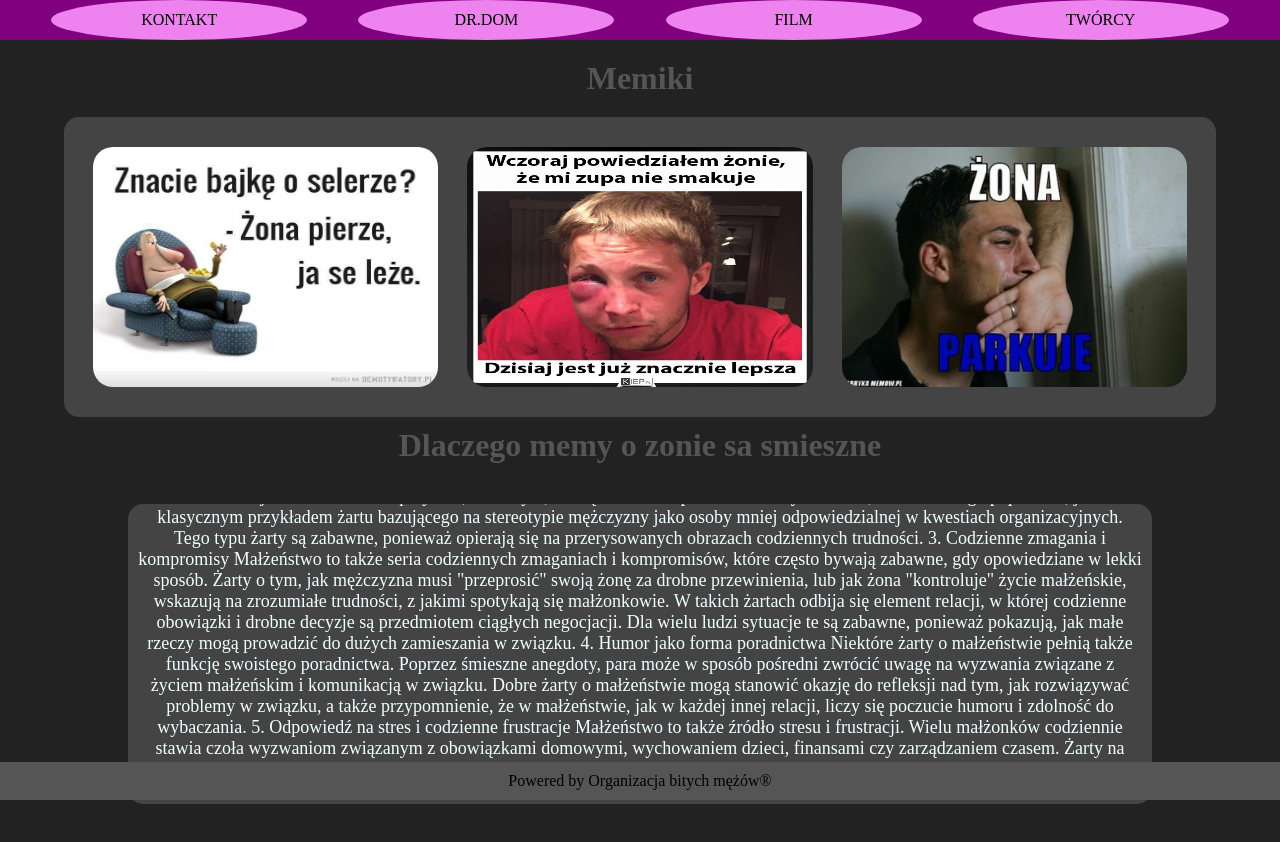
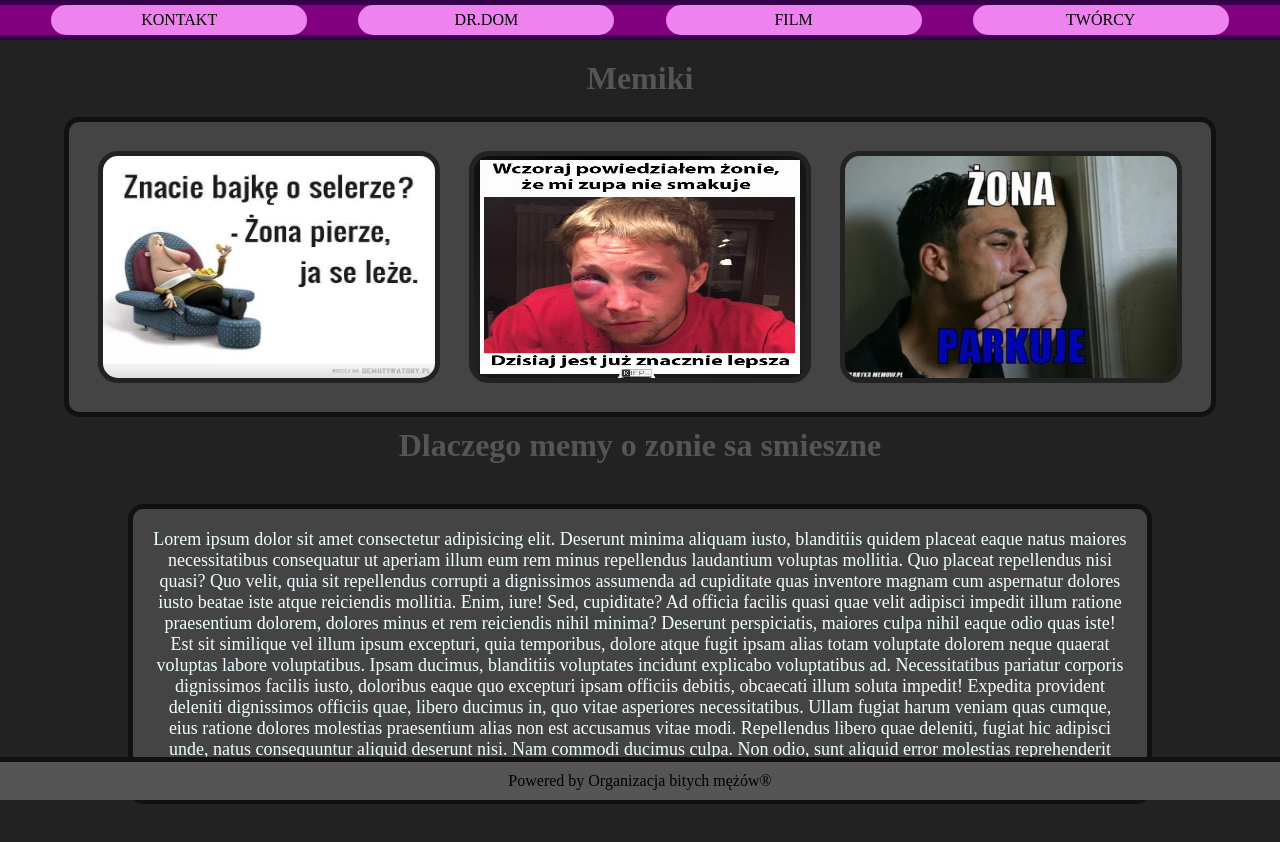
Before and after one commit to Kulipeer/test2, a plain HTML site: page index.html in a window 1280 px wide. Drawn offline with Linux system fonts and the light colour scheme.

Commit message:
commit changes

```diff
--- a/Achievement.css
+++ b/Achievement.css
@@ -32,6 +32,10 @@
         border: 1px solid black;
         padding: 8px;
         text-align: right;
+    }
+    a{
+        text-decoration: none;
+        color: black;
     }
     img {
         margin-top: 25px;
--- a/Tworcy.css
+++ b/Tworcy.css
@@ -16,6 +16,7 @@ body{
     padding-bottom: 50px;
 }
 section.info{
+    border: 5px solid rgb(43, 12, 71);
     display: flex;
     flex-direction: column;
     justify-content: center;
@@ -43,9 +44,10 @@ footer{
     width: 100%;
     height: 40px;
     text-decoration: none;
-    border-top: 3px solid rgb(43, 12, 71);
+    border-top: 5px solid rgb(43, 12, 71);
 }
 section.lista {
+    border: 5px solid rgb(43, 12, 71);
     text-align: center;
     margin-top: 25px;
    background-color: rgb(159, 100, 237);
--- a/index.html
+++ b/index.html
@@ -7,12 +7,12 @@
     <link rel="stylesheet" href="style.css">
 </head>
 <body>
-    <section class="menu">
+    <nav class="menu">
     <a href="zapis.html">Kontakt</a>
     <a href="Osiągnięcia.html">Dr.dom</a>
-    <a href="https://www.youtube.com/watch?v=6mQAigZAA40" target="_blank">film</a>
+    <a href="https://www.youtube.com/watch?v=grQTWgdh2wc" target="_blank">film</a>
     <a href="O twórcach.html">Twórcy</a>
-    </section>
+    </nav>
     <h1>Memiki</h1>
     <section class="images">
         <img src="obrazki\seler.jpg" alt="seler">
@@ -22,36 +22,19 @@
     <h1>Dlaczego memy o zonie sa smieszne</h1>
 
     <section class="text1">
-        <p>
-        Żarty o Małżeństwie i Żonach: Dlaczego Są Tak Popularne?
-        Żarty o małżeństwie i żonach stanowią ważną część kultury humorystycznej i są popularne w wielu kręgach. Wynika to z faktu, że małżeństwo jest jednym z najbardziej uniwersalnych doświadczeń w ludzkim życiu, a codzienne sytuacje w relacjach małżeńskich często są źródłem zabawnych obserwacji. Celem tego referatu jest zbadanie, dlaczego żarty o małżeństwie, a zwłaszcza o żonach, są tak powszechne i popularne.
-
-        1. Uniwersalność małżeństwa
-        Małżeństwo jest jednym z najbardziej powszechnych zjawisk społecznych, które dotyczy dużej części ludzi na całym świecie. Z racji tego, że wielu ludzi ma doświadczenia związane z życiem w związku małżeńskim, żarty o tej tematyce mogą być łatwo zrozumiane przez szeroką publiczność. Każdy, kto kiedykolwiek był w związku małżeńskim, mógł spotkać się z drobnymi frustracjami, nieporozumieniami, czy zaskakującymi sytuacjami. Te codzienne doświadczenia są łatwe do przekucia w zabawne anegdoty i żarty.
-
-        2. Stereotypy związane z rolami małżeńskimi
-        Wiele żartów o małżeństwie korzysta ze stereotypów dotyczących tradycyjnych ról męskich i żeńskich. Często przedstawiają mężczyzn jako osoby nieporadne w codziennych obowiązkach domowych, a kobiety jako te, które kontrolują życie rodzinne i podejmują decyzje. Takie przedstawienie ról może być zabawne, ponieważ jest przerysowane i odnosi się do ogólnych, choć nie zawsze prawdziwych, wyobrażeń na temat relacji małżeńskich.
-
-        Na przykład, żart o tym, że mąż zawsze zapomina o ważnych datach, a żona musi go poprawiać, jest klasycznym przykładem żartu bazującego na stereotypie mężczyzny jako osoby mniej odpowiedzialnej w kwestiach organizacyjnych. Tego typu żarty są zabawne, ponieważ opierają się na przerysowanych obrazach codziennych trudności.
-
-        3. Codzienne zmagania i kompromisy
-        Małżeństwo to także seria codziennych zmaganiach i kompromisów, które często bywają zabawne, gdy opowiedziane w lekki sposób. Żarty o tym, jak mężczyzna musi "przeprosić" swoją żonę za drobne przewinienia, lub jak żona "kontroluje" życie małżeńskie, wskazują na zrozumiałe trudności, z jakimi spotykają się małżonkowie. W takich żartach odbija się element relacji, w której codzienne obowiązki i drobne decyzje są przedmiotem ciągłych negocjacji. Dla wielu ludzi sytuacje te są zabawne, ponieważ pokazują, jak małe rzeczy mogą prowadzić do dużych zamieszania w związku.
-
-        4. Humor jako forma poradnictwa
-        Niektóre żarty o małżeństwie pełnią także funkcję swoistego poradnictwa. Poprzez śmieszne anegdoty, para może w sposób pośredni zwrócić uwagę na wyzwania związane z życiem małżeńskim i komunikacją w związku. Dobre żarty o małżeństwie mogą stanowić okazję do refleksji nad tym, jak rozwiązywać problemy w związku, a także przypomnienie, że w małżeństwie, jak w każdej innej relacji, liczy się poczucie humoru i zdolność do wybaczania.
-
-        5. Odpowiedź na stres i codzienne frustracje
-        Małżeństwo to także źródło stresu i frustracji. Wielu małżonków codziennie stawia czoła wyzwaniom związanym z obowiązkami domowymi, wychowaniem dzieci, finansami czy zarządzaniem czasem. Żarty na temat małżeństwa są jednym ze sposobów radzenia sobie z tym stresem – stanowią swego rodzaju wentyl bezpieczeństwa, który pozwala na złagodzenie napięcia i ułatwia porozumienie. Kiedy małżonkowie żartują ze swoich trudności, nie tylko rozładowują napięcie, ale także tworzą więź, która umożliwia lepszą komunikację i zrozumienie w relacji.
-
-        6. Psychologiczne aspekty żartów o małżeństwie
-        Z psychologicznego punktu widzenia, żarty o małżeństwie pomagają w rozładowaniu napięć i pozwalają na wyrażenie frustracji w sposób mniej konfrontacyjny. Żartując z różnych sytuacji małżeńskich, ludzie mogą przełamać tabu dotyczące trudnych tematów, takich jak kłótnie, kompromisy czy różnice w postrzeganiu roli w związku. Humor pozwala na wyrażenie uczuć w sposób, który nie jest agresywny, a jednocześnie pomaga w budowaniu więzi i zrozumienia między partnerami.
-
-        7. Kultura i tradycja
-        Wreszcie, żarty o małżeństwie mają także długą tradycję w kulturze. Wiele z nich można znaleźć w literaturze, filmach, stand-upach, a także w codziennej rozmowie. Wspólne opowiadanie żartów o małżeństwie jest sposobem na integrację społeczną i tworzenie więzi między ludźmi. Żarty te często są formą "rytuału", w którym uczestniczą zarówno młodsze, jak i starsze pokolenia, przekazując te same tematy i schematy.
-
-        Podsumowanie
-        Żarty o małżeństwie, szczególnie te dotyczące żon, mają głębokie korzenie w codziennych doświadczeniach ludzi i odwołują się do powszechnych stereotypów, trudności i radości związanych z życiem w związku. Są one popularne, ponieważ są uniwersalne i łatwe do zrozumienia, a także pozwalają na rozładowanie napięć, wyrażenie emocji i stworzenie więzi między partnerami. Choć bazują na przerysowanych obrazach małżeństwa, pełnią funkcję społeczną, pomagając ludziom lepiej zrozumieć i radzić sobie z wyzwaniami życia małżeńskiego.
-    </p>
+        <p> Lorem ipsum dolor sit amet consectetur adipisicing elit. Deserunt minima aliquam iusto, blanditiis quidem placeat eaque natus maiores necessitatibus consequatur ut aperiam illum eum rem minus repellendus laudantium voluptas mollitia.
+        Quo placeat repellendus nisi quasi? Quo velit, quia sit repellendus corrupti a dignissimos assumenda ad cupiditate quas inventore magnam cum aspernatur dolores iusto beatae iste atque reiciendis mollitia. Enim, iure!
+        Sed, cupiditate? Ad officia facilis quasi quae velit adipisci impedit illum ratione praesentium dolorem, dolores minus et rem reiciendis nihil minima? Deserunt perspiciatis, maiores culpa nihil eaque odio quas iste!
+        Est sit similique vel illum ipsum excepturi, quia temporibus, dolore atque fugit ipsam alias totam voluptate dolorem neque quaerat voluptas labore voluptatibus. Ipsam ducimus, blanditiis voluptates incidunt explicabo voluptatibus ad.
+        Necessitatibus pariatur corporis dignissimos facilis iusto, doloribus eaque quo excepturi ipsam officiis debitis, obcaecati illum soluta impedit! Expedita provident deleniti dignissimos officiis quae, libero ducimus in, quo vitae asperiores necessitatibus.
+        Ullam fugiat harum veniam quas cumque, eius ratione dolores molestias praesentium alias non est accusamus vitae modi. Repellendus libero quae deleniti, fugiat hic adipisci unde, natus consequuntur aliquid deserunt nisi.
+        Nam commodi ducimus culpa. Non odio, sunt aliquid error molestias reprehenderit voluptatibus optio alias asperiores commodi, dolorum vero eveniet numquam nisi, provident corrupti totam earum quibusdam. Vitae molestias earum placeat.
+        Voluptatibus quibusdam nulla ullam, quo iure nobis culpa repellat accusantium debitis maxime, possimus placeat beatae necessitatibus iste, iusto saepe nostrum corporis non! Eveniet obcaecati animi natus, ipsa iste et libero.
+        Eveniet placeat expedita voluptas? Debitis corrupti quia aliquam sequi et corporis dolorum delectus aliquid odit! Ex animi sit alias corporis quia vitae, eveniet rem omnis eius sunt saepe voluptas beatae.
+        Nostrum mollitia, nam dicta, similique facilis, explicabo molestias deserunt asperiores tempore cupiditate corporis ipsum deleniti praesentium error suscipit ullam qui officia ea vitae est magni sed? Vero id eius maiores.
+        Cupiditate eos, neque dolorum dignissimos officiis ipsam quia eaque unde quasi quo necessitatibus facilis vero inventore at quisquam iusto minus dolore. Odit eveniet impedit, architecto nesciunt sit ducimus labore cupiditate!
+        Similique sapiente eligendi enim saepe vero blanditiis, modi repellat libero nam, sint animi nobis dolore. Numquam consequuntur sint quod asperiores maxime iure porro adipisci excepturi id et, aspernatur nesciunt incidunt.
+        Quae sed corrupti quam quaerat dolore velit voluptates atque dolor animi nihil laborum, eum expedita sit molestiae error ab veritatis impedit fugit quibusdam mollitia quos itaque consequuntur iusto? Id, animi?</p>
     </section>
     <footer>
 
--- a/style.css
+++ b/style.css
@@ -12,7 +12,7 @@ body{
     padding-bottom: 80px;
 }
 
-section.menu{
+nav.menu{
     z-index: 1000;
     text-transform: uppercase;
     position: fixed;
@@ -25,9 +25,11 @@ section.menu{
     left: 0;
     width: 100%;
     background-color: purple;
+    border-bottom: 5px solid rgb(54, 0, 75);
+    border-top: 5px solid rgb(54, 0, 75);
 }
-section.menu a{
-    border-radius: 100%;
+nav.menu a{
+    border-radius: 75px;
     background-color: violet;
     font-size: medium;
     text-decoration: none;
@@ -38,14 +40,16 @@ section.menu a{
     justify-content: center;
     width: 20%;
 }
-section.menu a:hover{
+nav.menu a:hover{
     background-color: palevioletred;
-    color: greenyellow;
+    color: rgb(0, 0, 0);
     font-size: large;
+    text-shadow: 0px 2px 5px rgb(255, 255, 255);
+    border-radius: 30px;
 }
-section.menu a:active{
-    background-color: cyan;
-    color: blue;
+nav.menu a:active{
+    background-color: rgb(255, 191, 216);
+    color: rgb(131, 0, 0);
 }
 h1{
     margin-top: 30px;
@@ -53,6 +57,7 @@ h1{
     text-align: center;
 }
 section.images {
+    border: 5px solid #111;
     position: relative;
     top: 20px;
     width: 90%;
@@ -65,19 +70,21 @@ section.images {
     border-radius: 15px;
 }
 section.images img{
+    border: 5px solid #222;
     border-radius: 20px;
     width: 30%;
     height: 80%;
 }
 section.text1{
+    border: 5px solid #111;
     width: 80%;
     height: 300px;
     border-radius: 15px;
     color: azure;
     position: relative;
-    overflow: scroll;
+    overflow-y: scroll;
     display: flex;
-    align-items: center;
+    padding: 15px;
     justify-content: center;
     text-align: center;
     top: 40px;
@@ -85,8 +92,8 @@ section.text1{
     background-color: #444;
     margin-left: 30px;
     margin-right: 30px;
-    padding: 10px;
     margin-bottom: 20px;
+    padding: 20px;
 }
 section.info{
     display: flex;
@@ -94,8 +101,8 @@ section.info{
     flex-direction: column;
     background-color: #555;
     width: 200px;
-    padding; 10px:
-    justify-content:center ;
+    padding: 15px;
+    justify-content: center;
     text-align: center;
     align-items: center;
     color: lightcoral;
@@ -105,6 +112,7 @@ section.info{
     margin-bottom: 50px;
 }
 footer{
+    border-top: 5px solid #111;
     display: flex;
     background-color: #555;
     position: fixed;
@@ -157,7 +165,7 @@ footer{
         width: 80%;
         height: 30%;
     }
-    section.menu a{
+    nav.menu a{
         font-size: small;
     }
 
--- a/zapiss.css
+++ b/zapiss.css
@@ -9,6 +9,9 @@ body{
     display: flex;
     flex-direction: column;
     align-items: center;
+}
+section.info form h1#x{
+    text-decoration: line-through;
 }
 section.info{
 
@@ -29,6 +32,7 @@ section.info{
 section.info *{
     margin: 5px;
     border-radius: 15px;
+    padding: 5px;
 }
 form {
     display: flex;
```
Also changed, not shown: Osiągnięcia.html (+3 -3 lines), zapis.html (+11 -2 lines).
